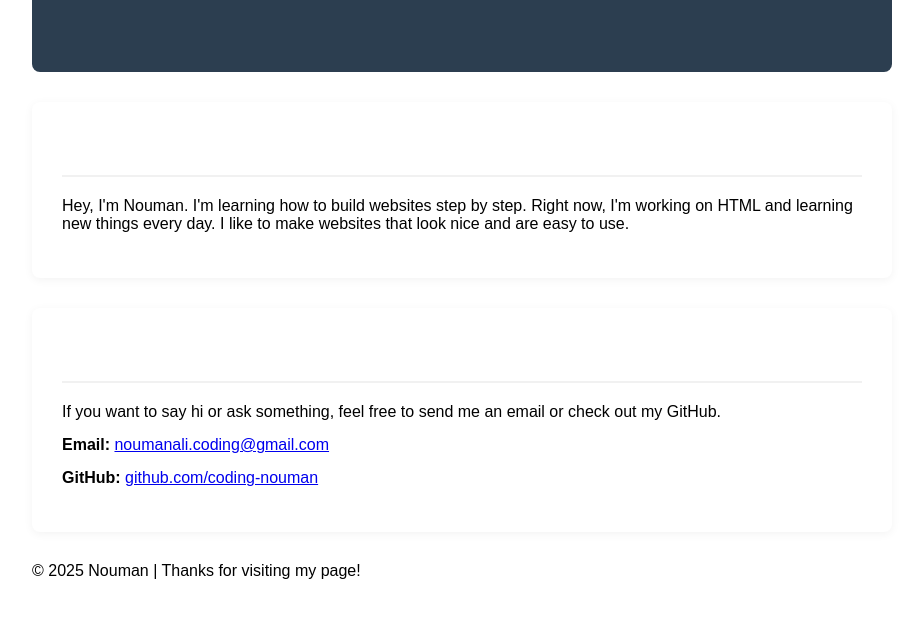
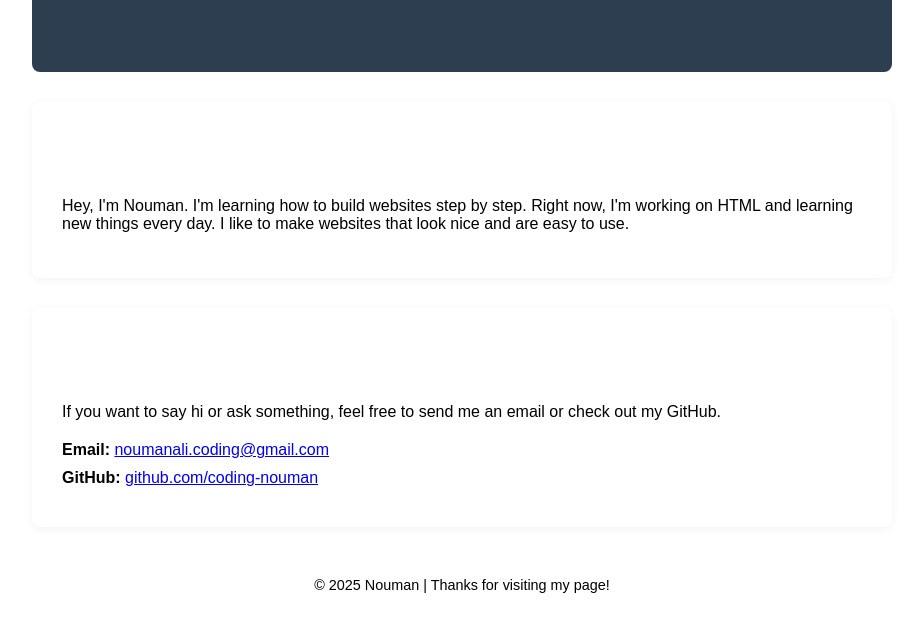
Before and after one commit to coding-nouman/my-first-portfolio, a plain HTML site: page index.html in a window 1280 px wide. Shown: the part 160-792 px from the top of the page, without its empty margins (178-1101 px from the left). Drawn offline with Linux system fonts and the light colour scheme.

Commit message:
Updated in styles.css

```diff
--- a/styles.css
+++ b/styles.css
@@ -60,6 +60,21 @@ section {
 section h2 {
     font-size: 1.8rem;
     padding-bottom: 10px;
-    border-bottom: 2px solid #f1f1f1;
+    border-bottom: 2px solid #ffffff;
     margin-bottom: 20px;
 }
+
+.contact-info {
+    margin-top: 20px;
+}
+
+.contact-info p {
+    margin-bottom: 10px;
+}
+
+footer {
+    text-align: center;
+    padding: 20px;
+    color: #000000;
+    font-size: 0.9rem;
+}
```
